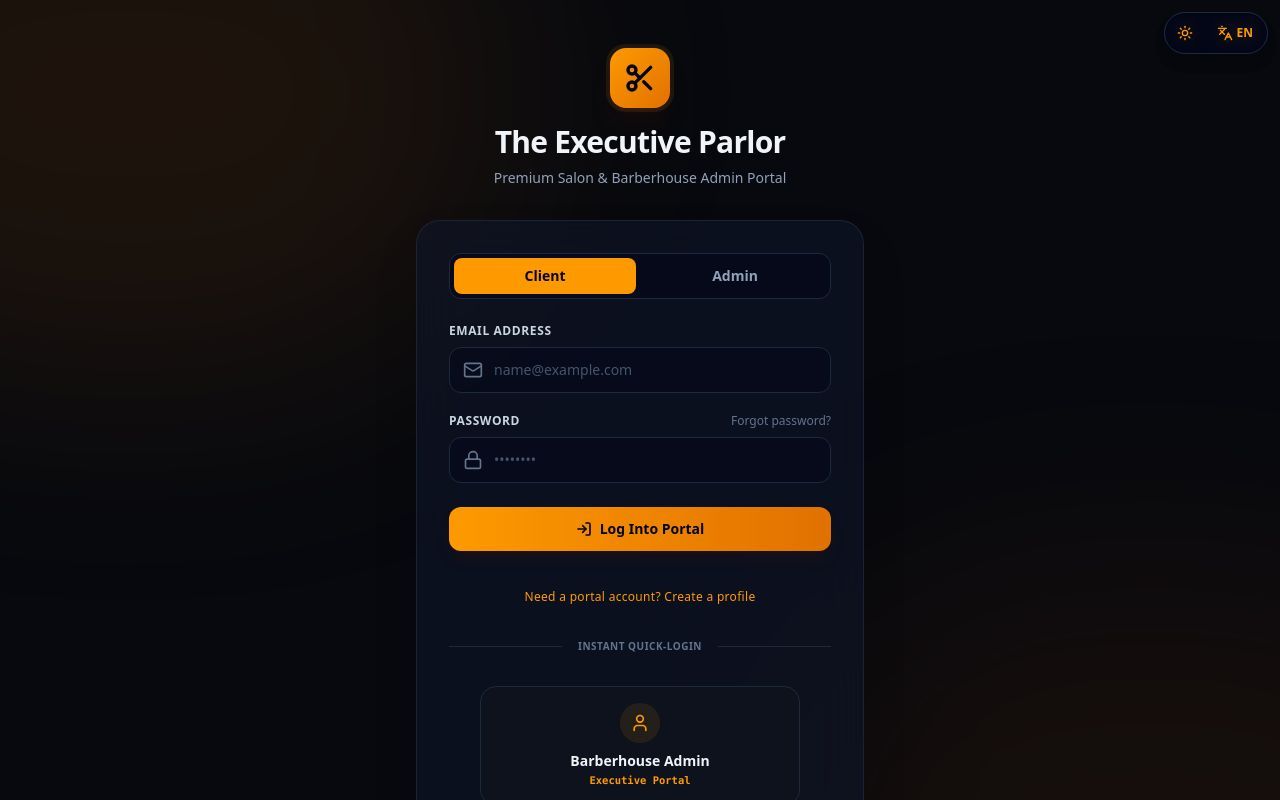
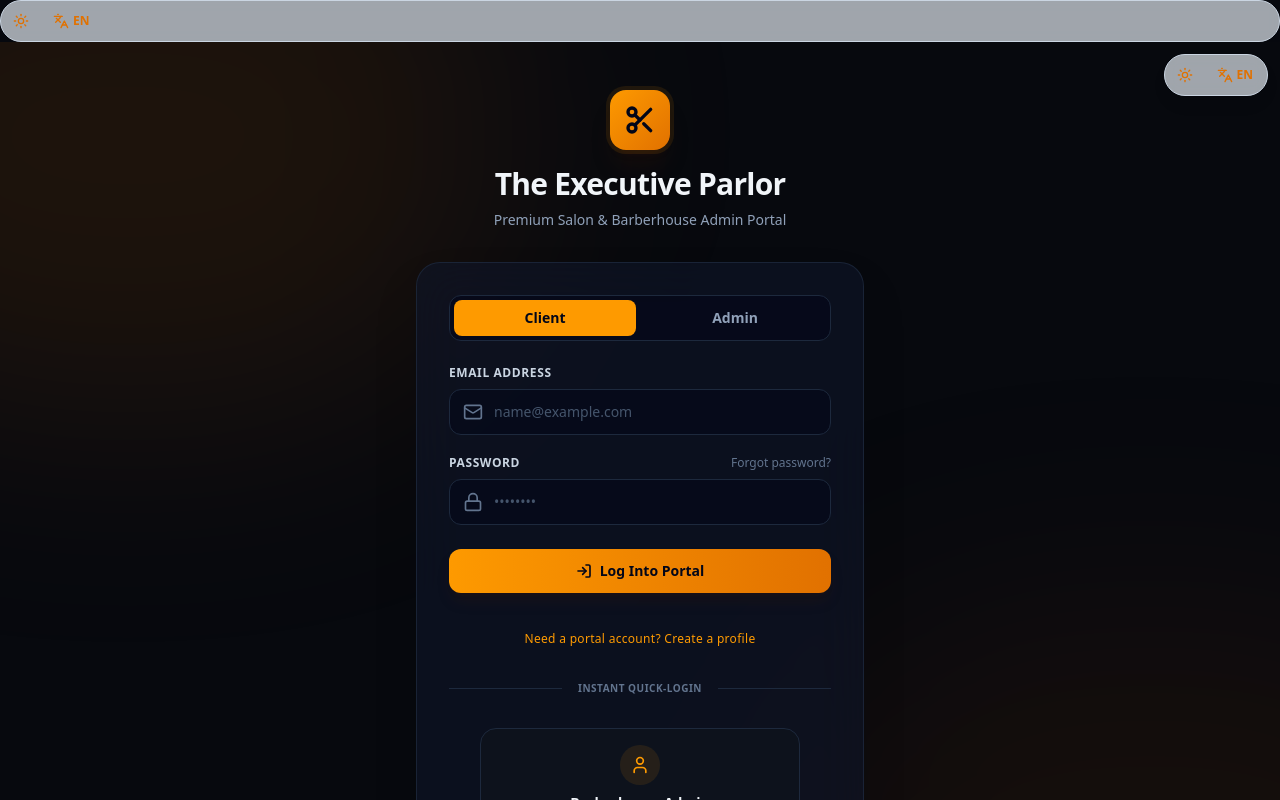
Before and after one commit to taherayadi/barber_admin, a React (Vite) app: page / in a window 1280 px wide. Shown: the top 800 px of the page. Built offline with nearby package versions, Linux system fonts and the light colour scheme; no server answers.

Commit message:
Fix toast/error theme in light mode; relocate theme+lang toggle into headers

```diff
--- a/src/App.tsx
+++ b/src/App.tsx
@@ -1,14 +1,15 @@
 import React, { useState, useEffect } from 'react';
-import { Scissors, Info, Sun, Moon, Languages } from 'lucide-react';
+import { Scissors, Info } from 'lucide-react';
 
 import { User, Appointment, Barber, Review, Notification, ServiceItem, ServiceCategory, Promotion } from './types';
 import * as api from './api';
-import { SettingsProvider, useSettings, useT } from './i18n';
+import { SettingsProvider, useT } from './i18n';
 
 import AuthScreen from './components/AuthScreen';
 import NotificationBanner from './components/NotificationBanner';
 import AdminApp from './components/AdminApp';
 import ClientApp from './components/ClientApp';
+import SettingsToggle from './components/SettingsToggle';
 
 interface NotificationToast {
   id: string;
@@ -28,30 +29,6 @@ function getStoredCurrentUser(): User | null {
 function saveStoredCurrentUser(user: User | null) {
   if (user) localStorage.setItem(CURRENT_USER_KEY, JSON.stringify(user));
   else localStorage.removeItem(CURRENT_USER_KEY);
-}
-
-function SettingsToggle() {
-  const { theme, lang, toggleTheme, setLang } = useSettings();
-  const t = useT();
-  return (
-    <div className="fixed top-3 right-3 z-50 flex items-center gap-1.5 bg-slate-950/70 backdrop-blur border border-slate-800 rounded-full p-1 shadow-lg">
-      <button
-        onClick={toggleTheme}
-        title={theme === 'dark' ? 'Light mode' : 'Dark mode'}
-        className="h-8 w-8 rounded-full flex items-center justify-center text-amber-500 hover:bg-slate-800 transition-colors cursor-pointer border-none bg-transparent"
-      >
-        {theme === 'dark' ? <Sun className="h-4 w-4" /> : <Moon className="h-4 w-4" />}
-      </button>
-      <button
-        onClick={() => setLang(lang === 'en' ? 'fr' : 'en')}
-        title="Language"
-        className="h-8 px-2.5 rounded-full flex items-center gap-1 text-xs font-bold text-amber-500 hover:bg-slate-800 transition-colors cursor-pointer border-none bg-transparent"
-      >
-        <Languages className="h-4 w-4" />
-        {lang === 'en' ? 'EN' : 'FR'}
-      </button>
-    </div>
-  );
 }
 
 function AppInner() {
@@ -377,7 +354,7 @@ function AppInner() {
 
   return (
     <div className="bg-[#07090f] text-slate-100 min-h-screen relative font-sans">
-      <SettingsToggle />
+      {!currentUser && <SettingsToggle />}
       <NotificationBanner toast={activeToast} onClose={() => setActiveToast(null)} />
 
       {!currentUser ? (
--- a/src/components/AdminApp.tsx
+++ b/src/components/AdminApp.tsx
@@ -24,6 +24,7 @@ import {
 import { User, Appointment, Barber, Review, ServiceItem, ServiceCategory, Promotion } from '../types';
 import { useT } from '../i18n';
 import { formatPrice } from '../utils/format';
+import SettingsToggle from './SettingsToggle';
 
 interface AdminAppProps {
   currentUser: User;
@@ -492,6 +493,7 @@ export default function AdminApp({
                 </button>
               </div>
             </div>
+            <SettingsToggle />
           </div>
         </header>
 
--- a/src/components/AuthScreen.tsx
+++ b/src/components/AuthScreen.tsx
@@ -5,38 +5,16 @@
 
 import React, { useState } from 'react';
 import { motion } from 'motion/react';
-import { Scissors, Mail, Lock, User as UserIcon, LogIn, ArrowRight, Sun, Moon, Languages } from 'lucide-react';
+import { Scissors, Mail, Lock, User as UserIcon, LogIn, ArrowRight } from 'lucide-react';
 import { User } from '../types';
-import { useT, useSettings } from '../i18n';
+import { useT } from '../i18n';
 import * as api from '../api';
+import SettingsToggle from './SettingsToggle';
 
 interface AuthScreenProps {
   onLogin: (user: User) => void;
   allUsers: User[];
   onRegister: (name: string, email: string, password: string, role: 'client' | 'admin') => void;
-}
-
-function AuthSettingsToggle() {
-  const { theme, lang, toggleTheme, setLang } = useSettings();
-  return (
-    <div className="absolute top-3 right-3 z-20 flex items-center gap-1.5 bg-slate-950/70 backdrop-blur border border-slate-800 rounded-full p-1 shadow-lg">
-      <button
-        onClick={toggleTheme}
-        title={theme === 'dark' ? 'Light mode' : 'Dark mode'}
-        className="h-8 w-8 rounded-full flex items-center justify-center text-amber-500 hover:bg-slate-800 transition-colors cursor-pointer border-none bg-transparent"
-      >
-        {theme === 'dark' ? <Sun className="h-4 w-4" /> : <Moon className="h-4 w-4" />}
-      </button>
-      <button
-        onClick={() => setLang(lang === 'en' ? 'fr' : 'en')}
-        title="Language"
-        className="h-8 px-2.5 rounded-full flex items-center gap-1 text-xs font-bold text-amber-500 hover:bg-slate-800 transition-colors cursor-pointer border-none bg-transparent"
-      >
-        <Languages className="h-4 w-4" />
-        {lang === 'en' ? 'EN' : 'FR'}
-      </button>
-    </div>
-  );
 }
 
 export default function AuthScreen({ onLogin, allUsers, onRegister }: AuthScreenProps) {
@@ -95,7 +73,7 @@ export default function AuthScreen({ onLogin, allUsers, onRegister }: AuthScreen
 
   return (
     <div className="min-h-screen bg-[#07090e] text-slate-100 flex flex-col justify-center items-center py-12 px-4 sm:px-6 lg:px-8 relative overflow-hidden">
-      <AuthSettingsToggle />
+      <SettingsToggle className="absolute top-3 right-3 z-20" />
       {/* Decorative background elements */}
       <div className="absolute top-[-20%] left-[-20%] w-[60%] h-[60%] rounded-full bg-amber-600/10 blur-[120px] pointer-events-none" />
       <div className="absolute bottom-[-20%] right-[-20%] w-[60%] h-[60%] rounded-full bg-amber-800/10 blur-[120px] pointer-events-none" />
@@ -141,7 +119,7 @@ export default function AuthScreen({ onLogin, allUsers, onRegister }: AuthScreen
 
           <form onSubmit={handleSubmit} className="space-y-5">
             {error && (
-              <div className="p-3.5 text-xs bg-red-950/40 border border-red-500/30 text-red-400 rounded-xl font-sans">
+              <div className="p-3.5 text-xs bg-red-50 border border-red-300 text-red-600 rounded-xl font-sans dark:bg-red-950/40 dark:border-red-500/30 dark:text-red-400">
                 {error}
               </div>
             )}
--- a/src/components/ClientApp.tsx
+++ b/src/components/ClientApp.tsx
@@ -30,6 +30,7 @@ import {
 import { useT } from '../i18n';
 import { User, Barber, ServiceItem, Appointment, Review, Notification, ServiceCategory, Promotion } from '../types';
 import { formatPrice } from '../utils/format';
+import SettingsToggle from './SettingsToggle';
 import { SERVICES } from '../data';
 
 interface ClientAppProps {
@@ -294,6 +295,8 @@ export default function ClientApp({
               </span>
             )}
           </button>
+
+          <SettingsToggle />
 
           {/* Logout Button */}
           <button
--- a/src/components/NotificationBanner.tsx
+++ b/src/components/NotificationBanner.tsx
@@ -34,27 +34,27 @@ export default function NotificationBanner({ toast, onClose }: NotificationBanne
   const getIcon = () => {
     switch (toast.type) {
       case 'booking':
-        return <CheckCircle className="h-5 w-5 text-emerald-400" />;
+        return <CheckCircle className="h-5 w-5 text-emerald-600 dark:text-emerald-400" />;
       case 'loyalty':
-        return <Award className="h-5 w-5 text-amber-400" />;
+        return <Award className="h-5 w-5 text-amber-600 dark:text-amber-400" />;
       case 'review':
-        return <Sparkles className="h-5 w-5 text-indigo-400" />;
+        return <Sparkles className="h-5 w-5 text-indigo-500 dark:text-indigo-400" />;
       case 'system':
       default:
-        return <Bell className="h-5 w-5 text-amber-500" />;
+        return <Bell className="h-5 w-5 text-amber-600 dark:text-amber-500" />;
     }
   };
 
   const getBgColor = () => {
     switch (toast.type) {
       case 'booking':
-        return 'bg-slate-900/95 border-emerald-500/30';
+        return 'bg-white border-emerald-300 dark:bg-slate-900/95 dark:border-emerald-500/30';
       case 'loyalty':
-        return 'bg-slate-900/95 border-amber-500/30';
+        return 'bg-white border-amber-300 dark:bg-slate-900/95 dark:border-amber-500/30';
       case 'review':
-        return 'bg-slate-900/95 border-indigo-500/30';
+        return 'bg-white border-indigo-300 dark:bg-slate-900/95 dark:border-indigo-500/30';
       default:
-        return 'bg-slate-900/95 border-amber-600/30';
+        return 'bg-white border-amber-400 dark:bg-slate-900/95 dark:border-amber-600/30';
     }
   };
 
@@ -65,22 +65,22 @@ export default function NotificationBanner({ toast, onClose }: NotificationBanne
           initial={{ opacity: 0, y: -50, scale: 0.9 }}
           animate={{ opacity: 1, y: 0, scale: 1 }}
           exit={{ opacity: 0, y: -20, scale: 0.95 }}
-          className={`flex items-start gap-3 p-4 rounded-xl border shadow-2xl backdrop-blur-md ${getBgColor()}`}
+          className={`flex items-start gap-3 p-4 rounded-xl border shadow-2xl backdrop-blur-md text-slate-700 dark:text-slate-100 ${getBgColor()}`}
         >
-          <div className="p-1.5 rounded-lg bg-white/5 shrink-0 mt-0.5">
+          <div className="p-1.5 rounded-lg bg-slate-900/5 dark:bg-white/5 shrink-0 mt-0.5">
             {getIcon()}
           </div>
           <div className="flex-1 min-w-0">
-            <h4 className="text-sm font-semibold text-slate-100 font-sans tracking-tight">
+            <h4 className="text-sm font-semibold text-slate-800 font-sans tracking-tight dark:text-slate-100">
               {toast.title}
             </h4>
-            <p className="text-xs text-slate-350 font-sans mt-0.5 leading-relaxed">
+            <p className="text-xs text-slate-500 font-sans mt-0.5 leading-relaxed dark:text-slate-350">
               {toast.message}
             </p>
           </div>
           <button
             onClick={onClose}
-            className="text-slate-400 hover:text-slate-200 transition-colors shrink-0 p-1 rounded-md hover:bg-white/5"
+            className="text-slate-500 hover:text-slate-700 transition-colors shrink-0 p-1 rounded-md hover:bg-slate-900/5 dark:text-slate-400 dark:hover:text-slate-200 dark:hover:bg-white/5"
           >
             <X className="h-4 w-4" />
           </button>
--- /dev/null
+++ b/src/components/SettingsToggle.tsx
@@ -0,0 +1,26 @@
+import React from 'react';
+import { Sun, Moon, Languages } from 'lucide-react';
+import { useSettings } from '../i18n';
+
+export default function SettingsToggle({ className = '' }: { className?: string }) {
+  const { theme, lang, toggleTheme, setLang } = useSettings();
+  return (
+    <div className={`flex items-center gap-1.5 bg-slate-200/70 dark:bg-slate-950/70 backdrop-blur border border-slate-300 dark:border-slate-800 rounded-full p-1 shadow-lg ${className}`}>
+      <button
+        onClick={toggleTheme}
+        title={theme === 'dark' ? 'Light mode' : 'Dark mode'}
+        className="h-8 w-8 rounded-full flex items-center justify-center text-amber-600 dark:text-amber-500 hover:bg-slate-300 dark:hover:bg-slate-800 transition-colors cursor-pointer border-none bg-transparent"
+      >
+        {theme === 'dark' ? <Sun className="h-4 w-4" /> : <Moon className="h-4 w-4" />}
+      </button>
+      <button
+        onClick={() => setLang(lang === 'en' ? 'fr' : 'en')}
+        title="Language"
+        className="h-8 px-2.5 rounded-full flex items-center gap-1 text-xs font-bold text-amber-600 dark:text-amber-500 hover:bg-slate-300 dark:hover:bg-slate-800 transition-colors cursor-pointer border-none bg-transparent"
+      >
+        <Languages className="h-4 w-4" />
+        {lang === 'en' ? 'EN' : 'FR'}
+      </button>
+    </div>
+  );
+}
```
